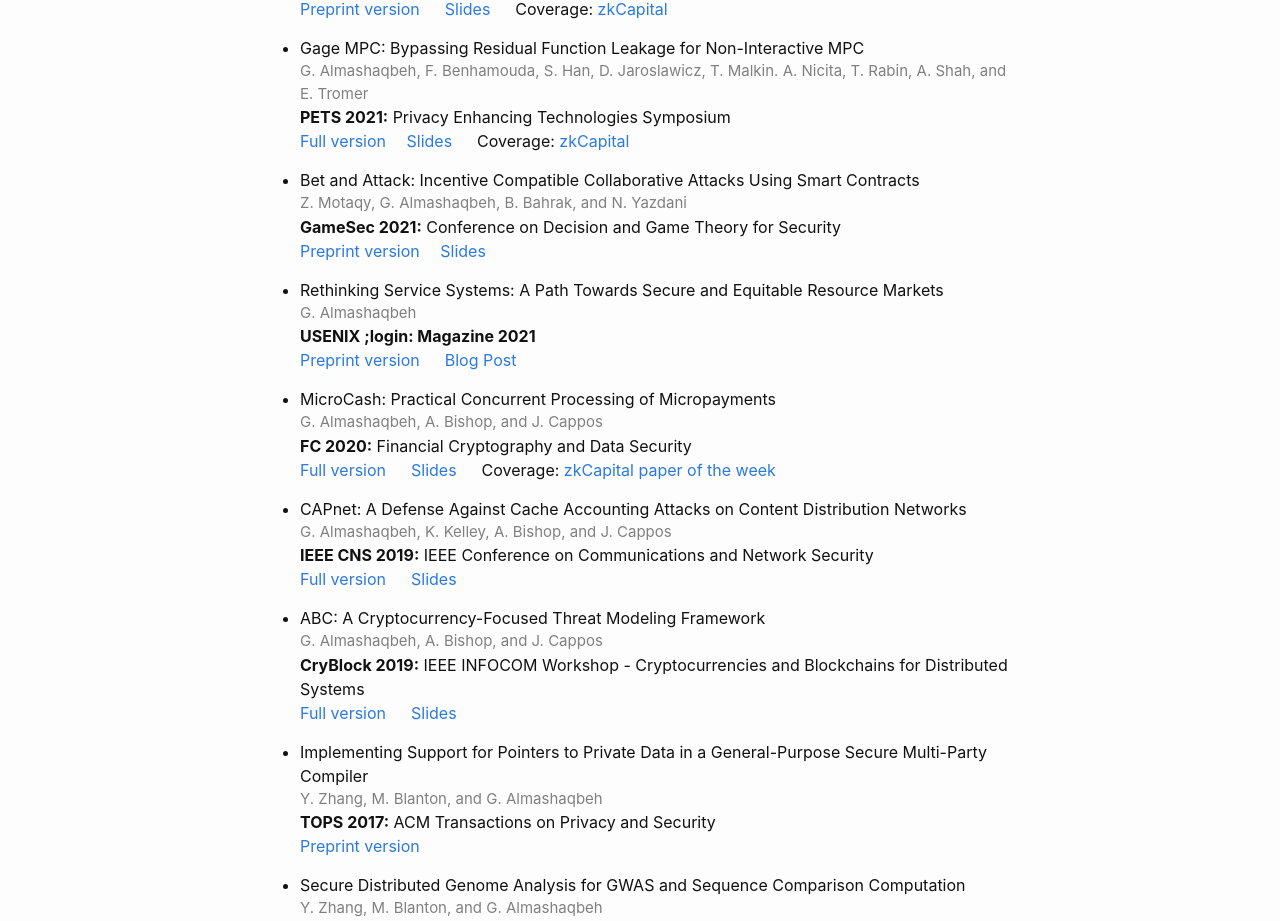
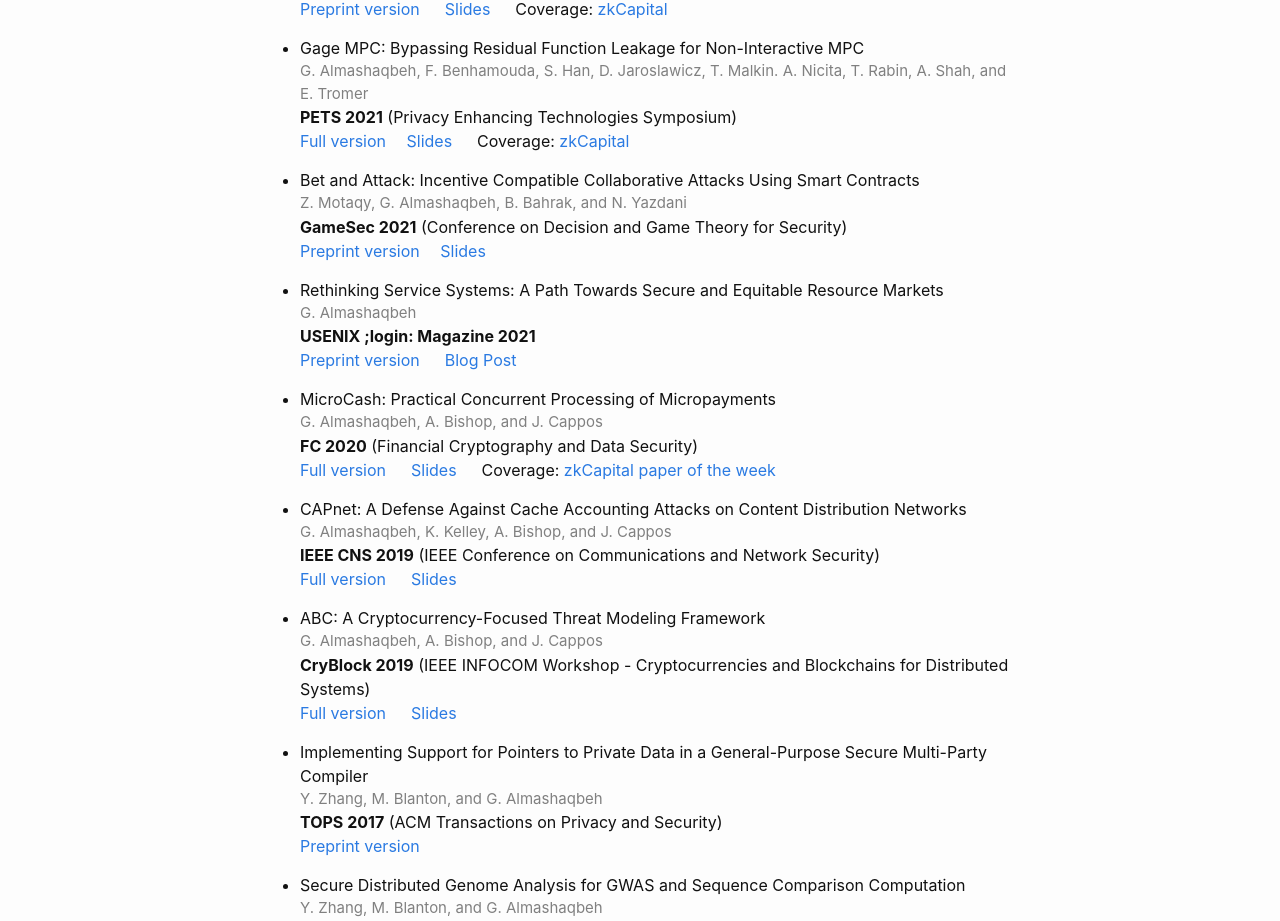
Before and after one commit to GhadaAlmashaqbeh/GhadaAlmashaqbeh.github.io, a Jekyll site: the page built from 02-publications.md, in a window 1280 px wide. Shown: the part 606-1527 px from the top of the page. Built offline with Jekyll 4.4.1, drawn with Linux system fonts in a browser that asks for light colours.

Commit message:
edit index

```diff
--- a/02-publications.md
+++ b/02-publications.md
@@ -30,12 +30,12 @@ A selected list based on my current research interests. Check [here](https://sch
 
 * Gage MPC: Bypassing Residual Function Leakage for Non-Interactive MPC<br/>
   <div style="color:grey; font-size:15px;">G. Almashaqbeh, F. Benhamouda, S. Han, D. Jaroslawicz, T. Malkin. A. Nicita, T. Rabin, A. Shah, and E. Tromer</div>
-  **PETS 2021:** Privacy Enhancing Technologies Symposium<br/>
+  **PETS 2021** (Privacy Enhancing Technologies Symposium)<br/>
   [Full version](https://eprint.iacr.org/2021/256)&emsp; [Slides](../slides/gagempc-pets-2021.pdf) &emsp; Coverage: [zkCapital](https://zkcapital.substack.com/p/this-week-in-blockchain-research-fb6)
 
 * Bet and Attack: Incentive Compatible Collaborative Attacks Using Smart Contracts<br/>
   <div style="color:grey; font-size:15px;">Z. Motaqy, G. Almashaqbeh, B. Bahrak, and N. Yazdani</div>
-  **GameSec 2021:** Conference on Decision and Game Theory for Security<br/>
+  **GameSec 2021** (Conference on Decision and Game Theory for Security)<br/>
   [Preprint version](https://arxiv.org/pdf/2010.12280.pdf)&emsp; [Slides](../slides/gamesec21.pdf)
 
 * Rethinking Service Systems: A Path Towards Secure and Equitable Resource Markets<br/>
@@ -45,22 +45,22 @@ A selected list based on my current research interests. Check [here](https://sch
 
 * MicroCash: Practical Concurrent Processing of Micropayments<br/>
   <div style="color:grey; font-size:15px;">G. Almashaqbeh, A. Bishop, and J. Cappos</div>
-  **FC 2020:** Financial Cryptography and Data Security<br/>
+  **FC 2020** (Financial Cryptography and Data Security)<br/>
   [Full version](https://arxiv.org/abs/1911.08520) &emsp; [Slides](../slides/microcash-fc-2020.pdf) &emsp; Coverage: [zkCapital paper of the week](https://zkcapital.substack.com/p/this-week-in-blockchain-research-92a)
 
 * CAPnet: A Defense Against Cache Accounting Attacks on Content Distribution Networks<br/>
   <div style="color:grey; font-size:15px;">G. Almashaqbeh, K. Kelley, A. Bishop, and J. Cappos</div>
-  **IEEE CNS 2019:** IEEE Conference on Communications and Network Security <br/>
+  **IEEE CNS 2019** (IEEE Conference on Communications and Network Security) <br/>
   [Full version](https://arxiv.org/abs/1906.10272) &emsp; [Slides](../slides/capnet-cns-2019.pdf)
 
 * ABC: A Cryptocurrency-Focused Threat Modeling Framework<br/>
   <div style="color:grey; font-size:15px;">G. Almashaqbeh, A. Bishop, and J. Cappos</div>
-  **CryBlock 2019:** IEEE INFOCOM Workshop - Cryptocurrencies and Blockchains for Distributed Systems <br/>
+  **CryBlock 2019** (IEEE INFOCOM Workshop - Cryptocurrencies and Blockchains for Distributed Systems) <br/>
   [Full version](https://arxiv.org/abs/1903.03422) &emsp; [Slides](../slides/abc-cryblock-2019.pdf)
 
 * Implementing Support for Pointers to Private Data in a General-Purpose Secure Multi-Party Compiler<br/>
   <div style="color:grey; font-size:15px;">Y. Zhang, M. Blanton, and G. Almashaqbeh</div>
-  **TOPS 2017:** ACM Transactions on Privacy and Security <br/>
+  **TOPS 2017** (ACM Transactions on Privacy and Security) <br/>
   [Preprint version](https://arxiv.org/abs/1509.01763)
 
 * Secure Distributed Genome Analysis for GWAS and Sequence Comparison Computation<br/>
```
